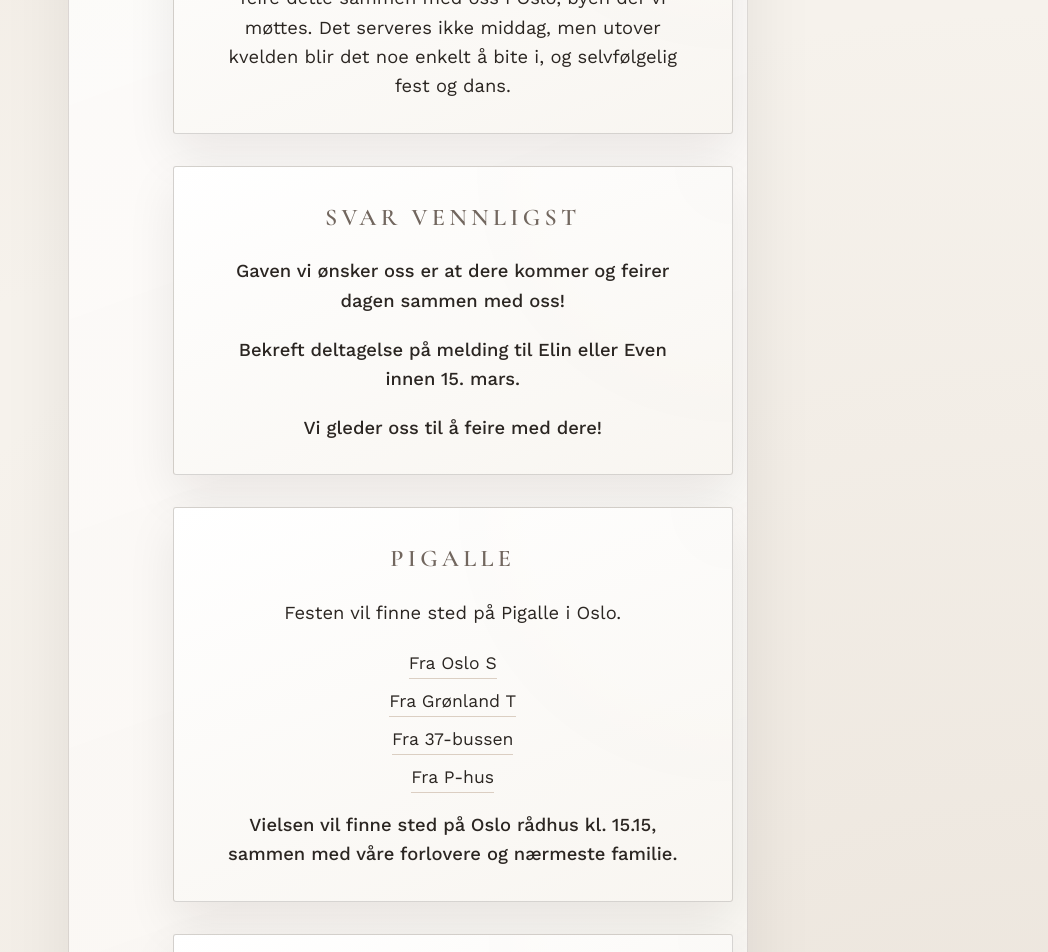
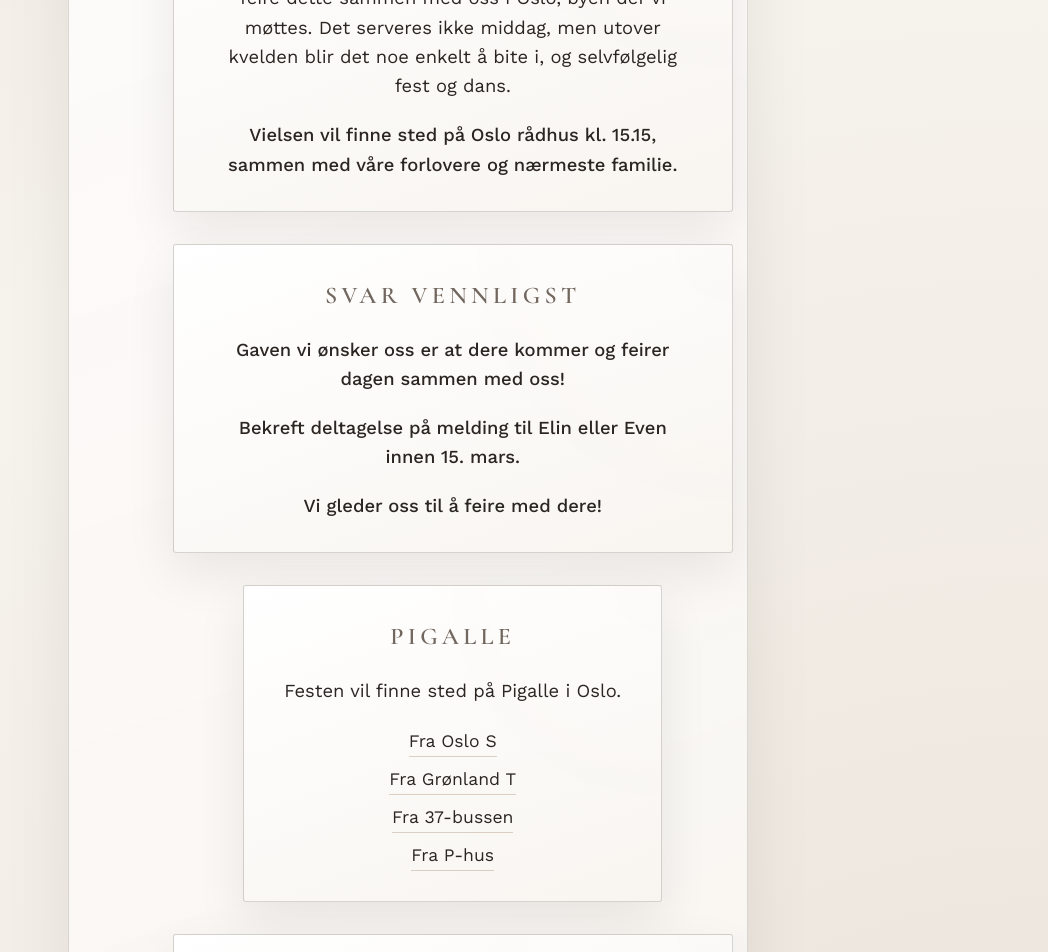
Before and after one commit to datagreier2/elinogeven, a React (Vite) app: page / in a window 1280 px wide. Shown: the part 880-1832 px from the top of the page, without its empty margins (232-1280 px from the left). Built offline with nearby package versions, Linux system fonts and the light colour scheme.

Commit message:
Moved "Vielse" to top compinent

```diff
--- a/src/components/Invitation.jsx
+++ b/src/components/Invitation.jsx
@@ -33,6 +33,10 @@ const Invitation = () => {
               sammen med oss i Oslo, byen der vi møttes. Det serveres ikke middag,
               men utover kvelden blir det noe enkelt å bite i, og selvfølgelig fest
               og dans.
+            </p>
+            <p className="ceremony">
+              Vielsen vil finne sted på Oslo rådhus kl. 15.15, sammen med våre
+              forlovere og nærmeste familie.
             </p>
           </section>
 
@@ -88,10 +92,6 @@ const Invitation = () => {
                 </a>
               </li>
             </ul>
-            <p className="ceremony">
-              Vielsen vil finne sted på Oslo rådhus kl. 15.15, sammen med våre
-              forlovere og nærmeste familie.
-            </p>
           </section>
 
           <section id="toastmaster" className="section-card" data-animate="section">
```
